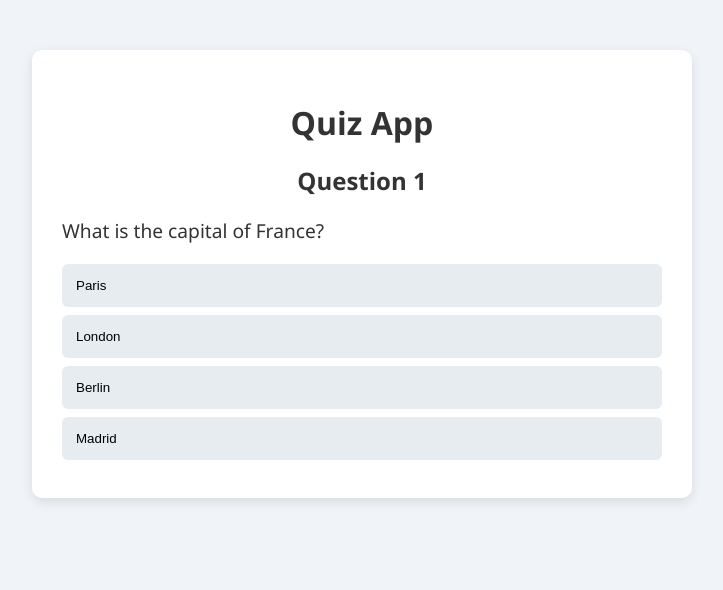
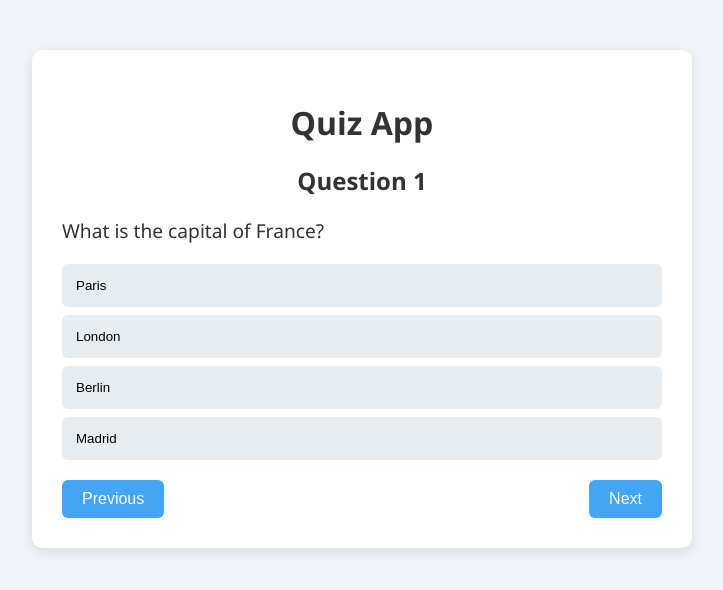
Before and after one commit to AleksandarStanisic021/reactlab, a React (Vite) app: page / in a window 1280 px wide. Shown: the top 590 px of the page, without its empty margins (278-1001 px from the left). Built offline with nearby package versions, Linux system fonts and the light colour scheme.

Commit message:
Add navigation buttons to Quiz component

```diff
--- a/src/components/Quiz.jsx
+++ b/src/components/Quiz.jsx
@@ -26,6 +26,10 @@ const Quiz = () => {
       {questionBank[0]["options"].map((option) => (
         <button className="option">{option}</button>
       ))}
+      <div className="nav-buttons">
+        <button>Previous</button>
+        <button>Next</button>
+      </div>
     </div>
   );
 };
```
